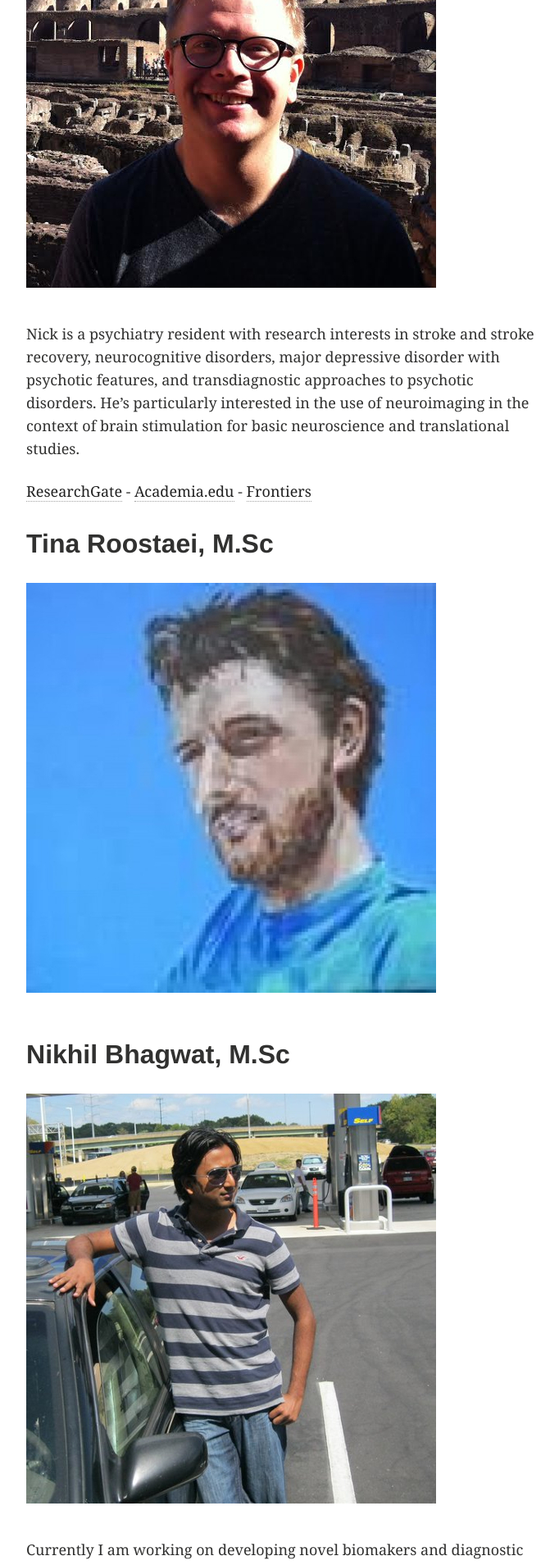
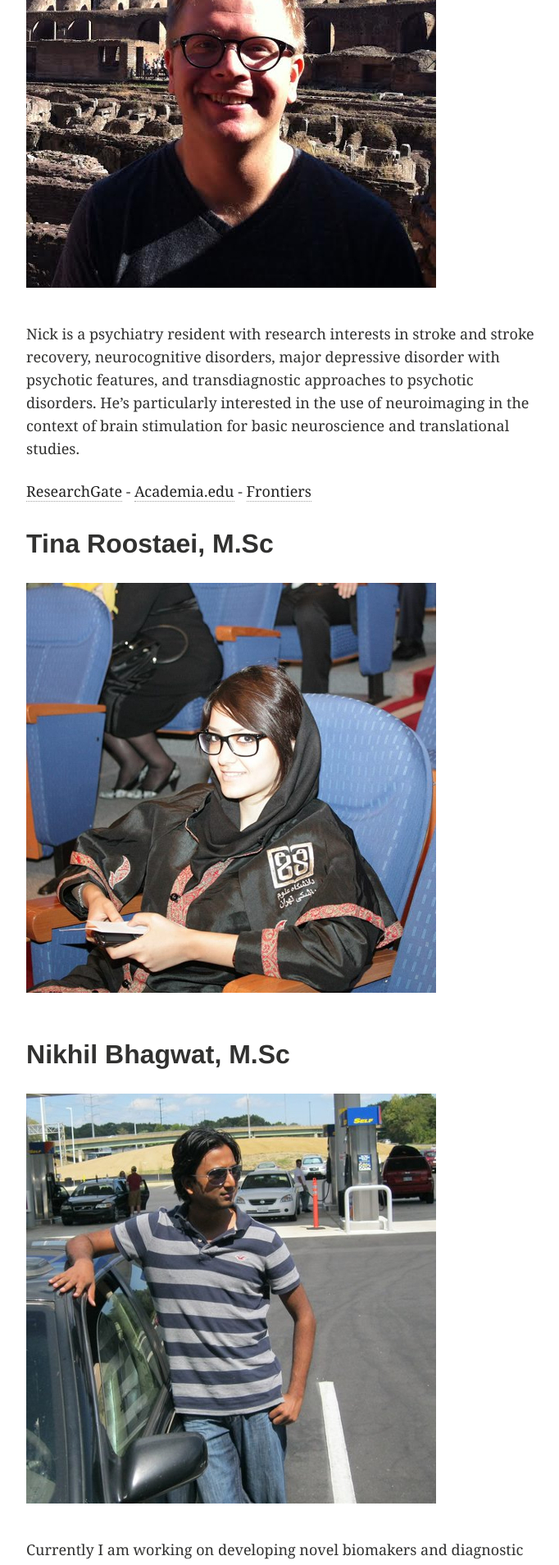
Before and after one commit to TIGRLab/tigrlab.github.io, a Jekyll site: the page built from members/index.md, in a window 1280 px wide. Shown: the part 4222-6131 px from the top of the page at 82% size, without its empty margins (64-746 px from the left). Built offline with Jekyll 4.4.1, drawn with Linux system fonts in a browser that asks for light colours.

Commit message:
added tinar

```diff
--- a/members/index.md
+++ b/members/index.md
@@ -65,7 +65,7 @@ Nick is a psychiatry resident with research interests in stroke and stroke recov
 Tina Roostaei, M.Sc
 -------------------
 <figure>
-	<a href="/images/jon.pipitone.img.jpeg"><img src="/images/jon.pipitone.img.jpeg"></a>
+	<a href="/images/tina.roostaei.img.jpg"><img src="/images/tina.roostaei.img.jpg"></a>
 </figure>
 
 Nikhil Bhagwat, M.Sc
```
Also changed, not shown: images/tina.roostaei.img.jpg (added).
